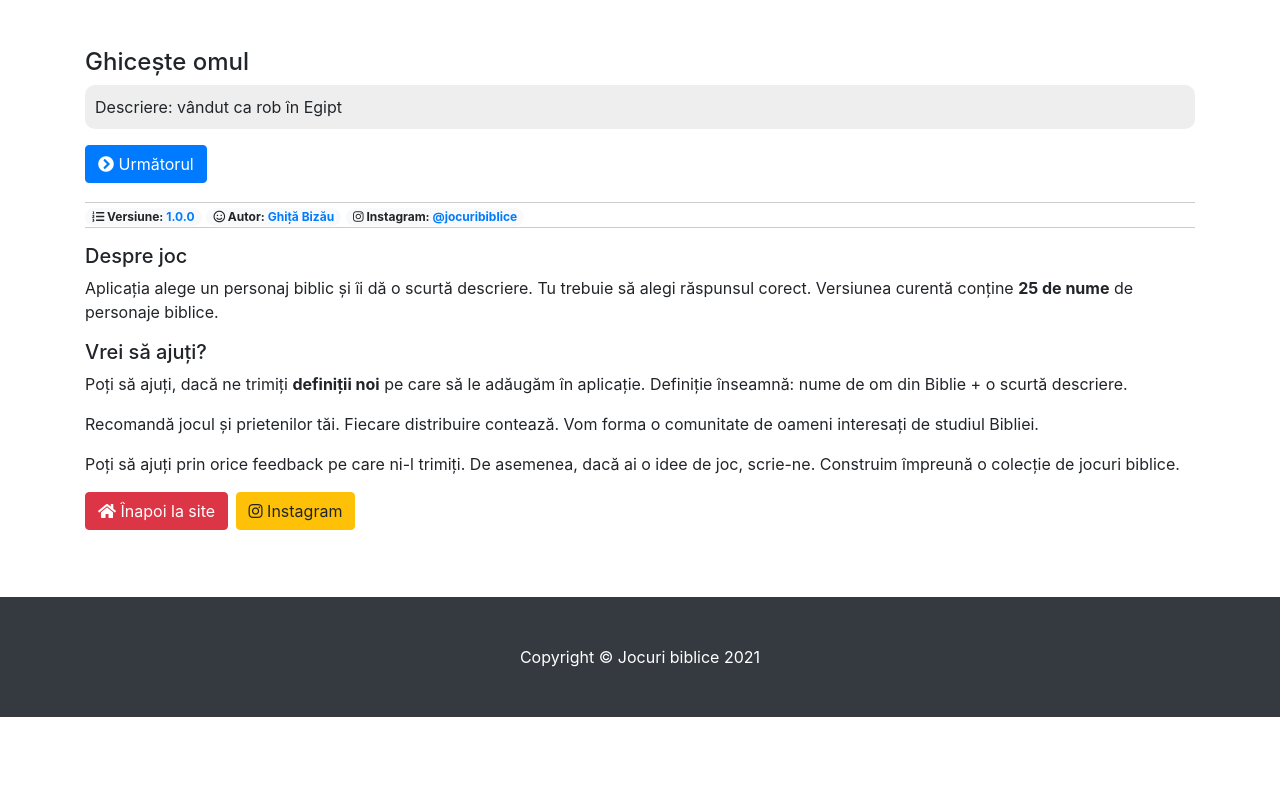
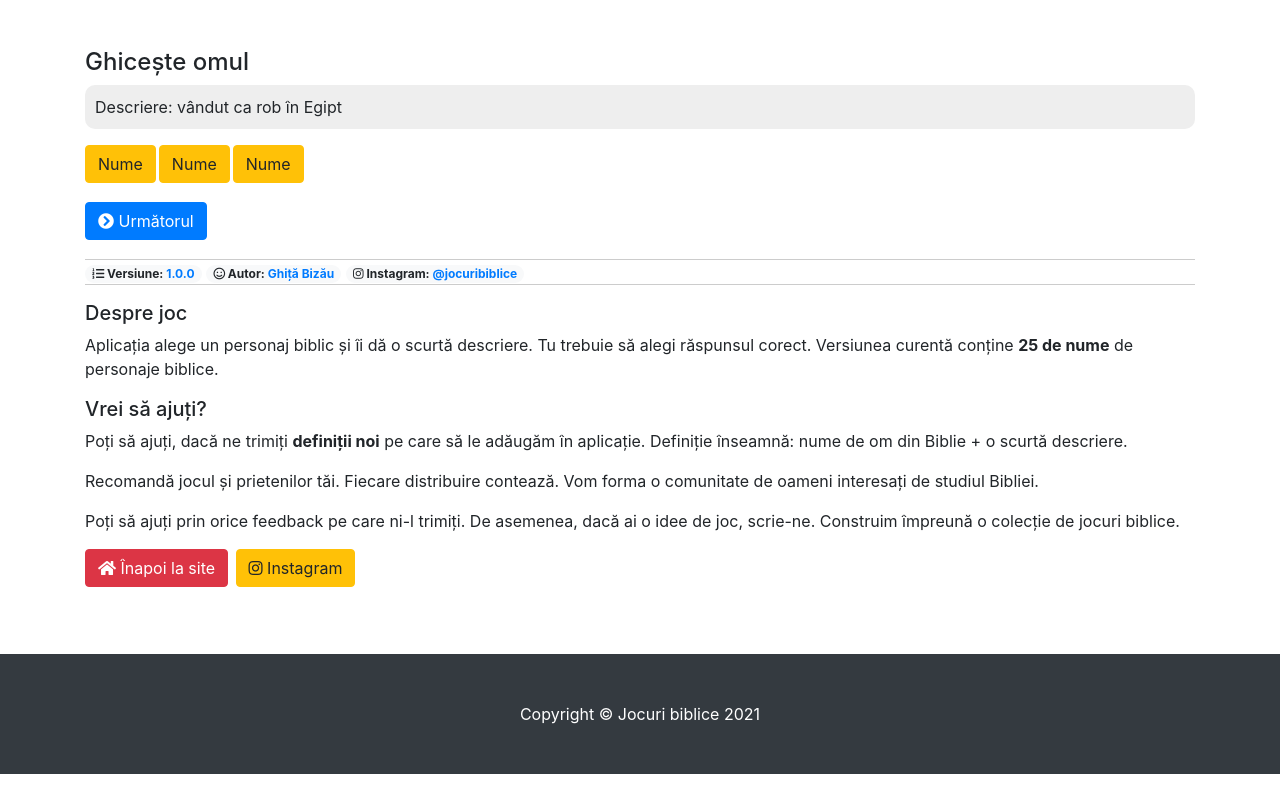
Before and after one commit to jocuribiblice/guess-who-was, a plain HTML site: page index.html in a window 1280 px wide. Drawn offline with nearby package versions, Linux system fonts and the light colour scheme.

Commit message:
WIP answers.

```diff
--- a/index.html
+++ b/index.html
@@ -29,6 +29,8 @@
         <div class="col-lg-12">
           <h4>Ghicește omul</h4>
           <p id="status"></p>
+          <p class="controls">
+          </p>
           <p>
             <a href="" class="btn btn-primary" id="next-exercise">
               <i class="fas fa-chevron-circle-right"></i>
--- a/js/scripts.js
+++ b/js/scripts.js
@@ -39,6 +39,15 @@ $(document).ready(function() {
   }
 
 
+  function choose_answers() {
+    for (var i = 1; i <= 3; i++) {
+      $("p.controls").append(
+        "<a href='#' class='btn btn-warning btn-answer'>Nume</a>"
+      );
+    }
+  }
+
+
   function game_over() {
     $("p#status").text("Răspuns corect: " + window.word.toUpperCase());
     game_is_finished = true;
@@ -54,6 +63,7 @@ $(document).ready(function() {
 
   function start_game() {
     choose_word();
+    choose_answers();
     $("p#status").text("Descriere: " + window.hint);
   }
 
```
